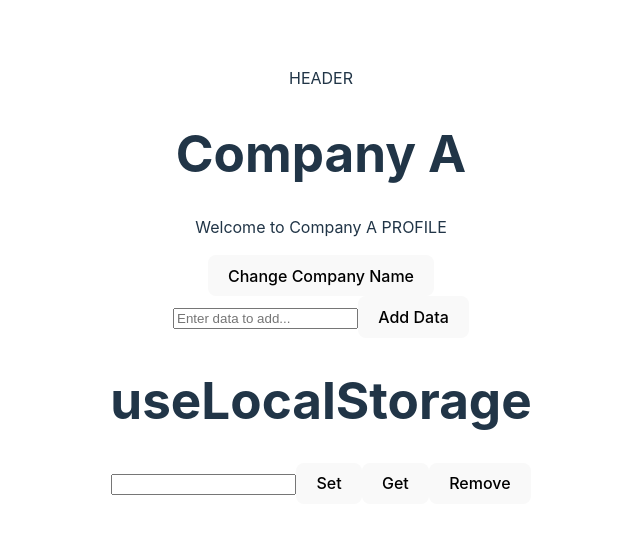
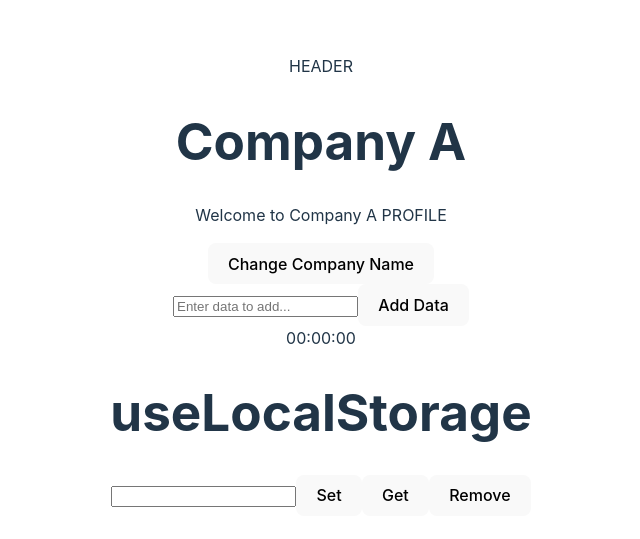
Before and after one commit to clavelian/PracticeReact, a React (Vite) app in the folder RP/: page / in a window 1280 px wide. Shown: the part 123-662 px from the top of the page, without its empty margins (319-959 px from the left). Built offline with nearby package versions, Linux system fonts and the light colour scheme.

Commit message:
Digital Clock first commit testing

```diff
--- a/RP/src/App.jsx
+++ b/RP/src/App.jsx
@@ -12,6 +12,7 @@ import DisplayData from './Components/DisplayLocalStorage.jsx'
 // import MyComponent from './Components/MyComponent.jsx'
 // import OtherComponent from './Components/OtherComponent.jsx'
 import Demo from './Components/UseLocalStorage.jsx'
+import DigitalClock from './Components/DigitalClock.jsx'
 
 function App() {
   // const [count, setCount] = useState(0)
@@ -52,7 +53,7 @@ function App() {
         <DisplayData />
         {/* <MyComponent /> */}
         {/* <OtherComponent  /> */}
-
+        <DigitalClock/>
         <Demo/>
     </>
   )
--- /dev/null
+++ b/RP/src/Components/DigitalClock.jsx
@@ -0,0 +1,14 @@
+import React, {useState,useEffect} from "react";
+
+const DigitalClock = () => {
+
+    return (
+        <>
+            <div className="clock-container">
+                <span>00:00:00</span>
+            </div>
+        </>
+    );
+}
+
+export default DigitalClock;
```
